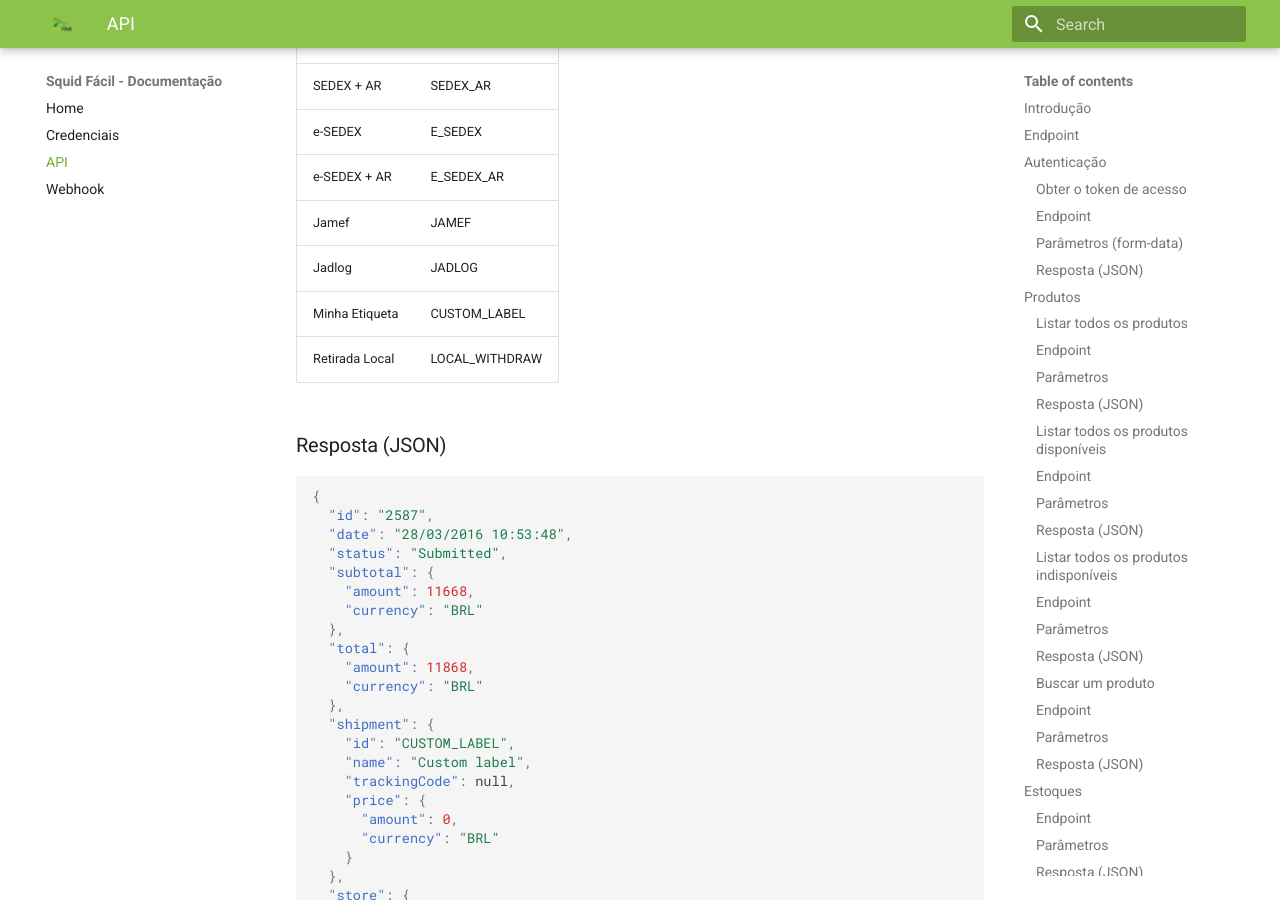
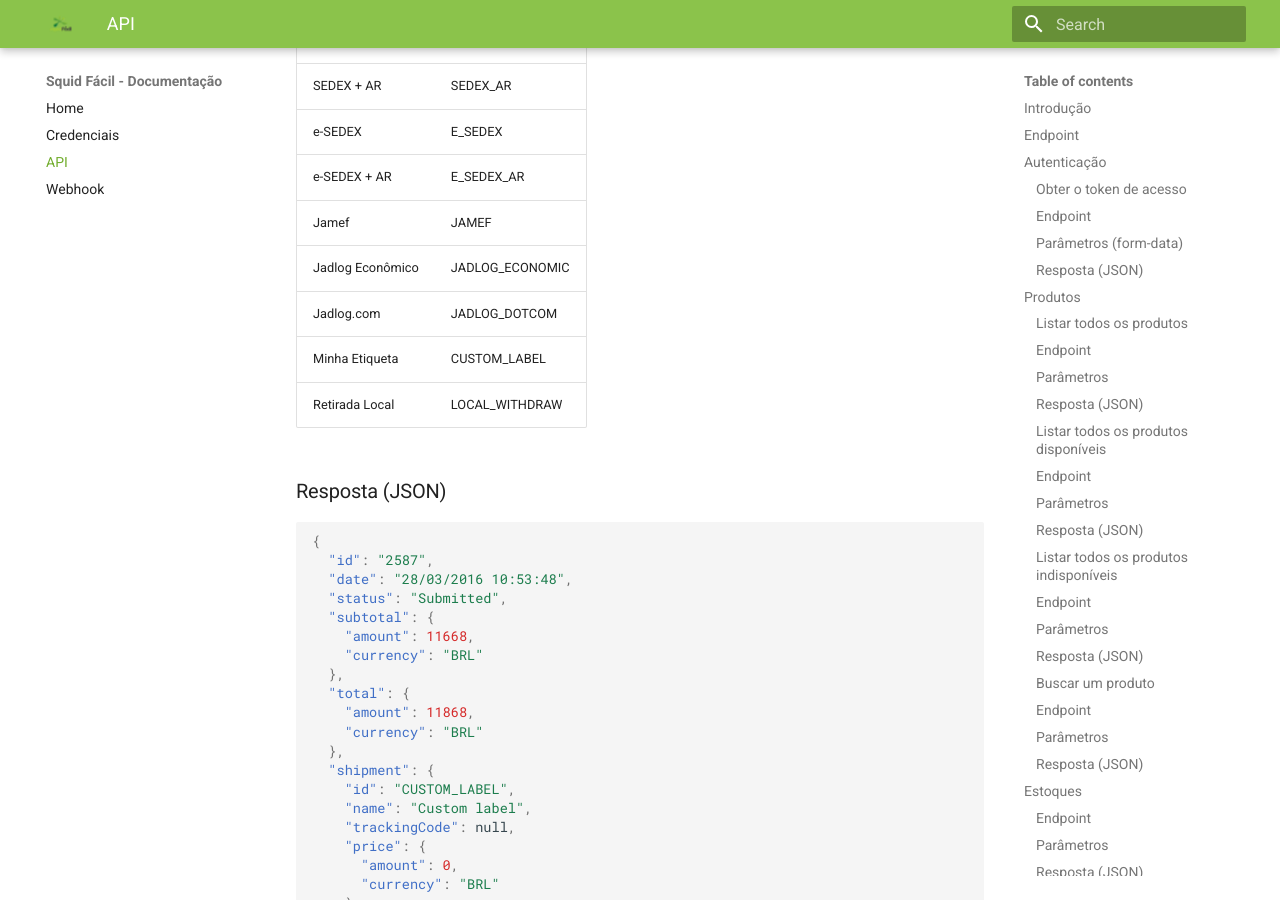
Before and after one commit to Jciel/docs, an MkDocs documentation site: the page built from docs/api.md, in a window 1280 px wide and 900 px high, scrolled down 20217 px. Built offline with MkDocs 1.6.1 and Material for MkDocs 9.7.7, drawn with Linux system fonts in a browser that asks for light colours; old or Windows-style settings are respelled for this version of MkDocs.

```diff
--- a/docs/api.md
+++ b/docs/api.md
@@ -943,18 +943,19 @@ POST https://app.squidfacil.com.br/api/orders
 
 ## Métodos de envio (shippingMethod):
 
-| Nome           | Código         |
-| -------------- | -------------- |
-| PAC            | PAC            |
-| PAC + AR       | PAC_AR         |
-| SEDEX          | SEDEX          |
-| SEDEX + AR     | SEDEX_AR       |
-| e-SEDEX        | E_SEDEX        |
-| e-SEDEX + AR   | E_SEDEX_AR     |
-| Jamef          | JAMEF          |
-| Jadlog         | JADLOG         |
-| Minha Etiqueta | CUSTOM_LABEL   |
-| Retirada Local | LOCAL_WITHDRAW |
+| Nome             | Código          |
+| ---------------- | --------------- |
+| PAC              | PAC             |
+| PAC + AR         | PAC_AR          |
+| SEDEX            | SEDEX           |
+| SEDEX + AR       | SEDEX_AR        |
+| e-SEDEX          | E_SEDEX         |
+| e-SEDEX + AR     | E_SEDEX_AR      |
+| Jamef            | JAMEF           |
+| Jadlog Econômico | JADLOG_ECONOMIC |
+| Jadlog.com       | JADLOG_DOTCOM   |
+| Minha Etiqueta   | CUSTOM_LABEL    |
+| Retirada Local   | LOCAL_WITHDRAW  |
 
 ### Resposta (JSON)
 
```
